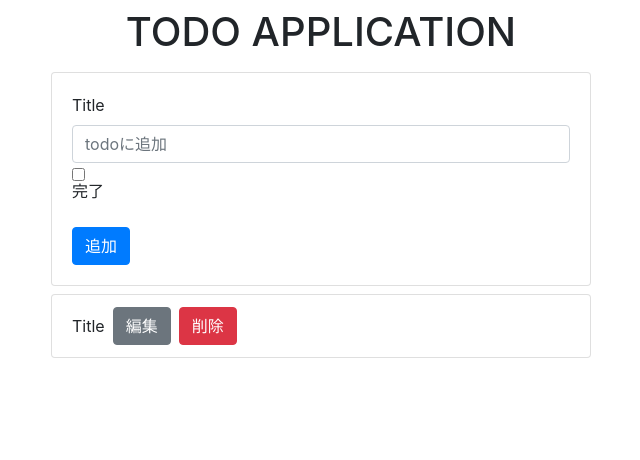
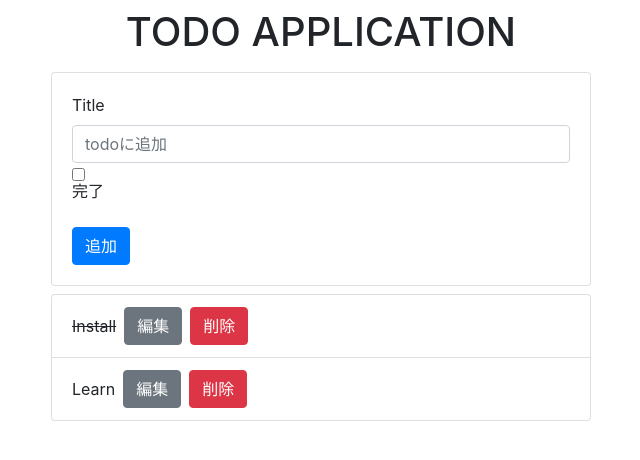
Before and after one commit to Take4Kobaya4/todo-app, a React (Create React App) app: page / in a window 1280 px wide. Shown: the top 460 px of the page, without its empty margins (319-959 px from the left). Built offline with nearby package versions, Linux system fonts and the light colour scheme.

Commit message:
view部分の準備

```diff
--- a/src/App.js
+++ b/src/App.js
@@ -2,7 +2,22 @@ import React, { Component } from"react";
 import TodoInput from "./components/TodoInput";
 import TodoList from "./components/TodoList";
 
+const todoItems = [
+  {
+    _id: 1,
+    title: "Install",
+    completed: true,
+  }, {
+    _id: 2,
+    title: "Learn",
+    completed: false,
+  }
+];
+
 export default class App extends Component {
+  state = {
+    todoList: todoItems,
+  }
   render() {
     return (
       <div className="container">
@@ -10,7 +25,7 @@ export default class App extends Component {
         <div className="row">
           <div className="col-8 col-md-6 mx-auto mt-2">
             <TodoInput/>
-            <TodoList/>
+            <TodoList items={this.state.todoList}/>
           </div>
         </div>
       </div>
--- a/src/components/TodoItem.js
+++ b/src/components/TodoItem.js
@@ -2,9 +2,14 @@ import React, {Component} from "react";
 
 export default class TodoItem extends Component{
     render() {
+        const {item} = this.props;
         return(
-            <li className="list-group-item d-flex justify-content between align-items-center">
-                <span className="todo-title mr-2">Title</span>
+            <li
+            key={item._id}
+            className="list-group-item d-flex justify-content between align-items-center">
+                <span className="todo-title mr-2">
+                    {item.completed ? <s>{item.title}</s> : item.title}
+                </span>
                 <span>
                     <button className="btn btn-secondary mr-2">編集</button>
                     <button className="btn btn-danger">削除</button>
--- a/src/components/TodoList.js
+++ b/src/components/TodoList.js
@@ -3,9 +3,12 @@ import TodoItem from "./TodoItem";
 
 export default class TodoList extends Component {
     render(){
+        const { items } = this.props;
         return(
             <ul className="list-group my-2">
-                <TodoItem />
+            {items.map(item =>{
+                return <TodoItem item={item}/>
+            })}
             </ul>
         );
     }
```
